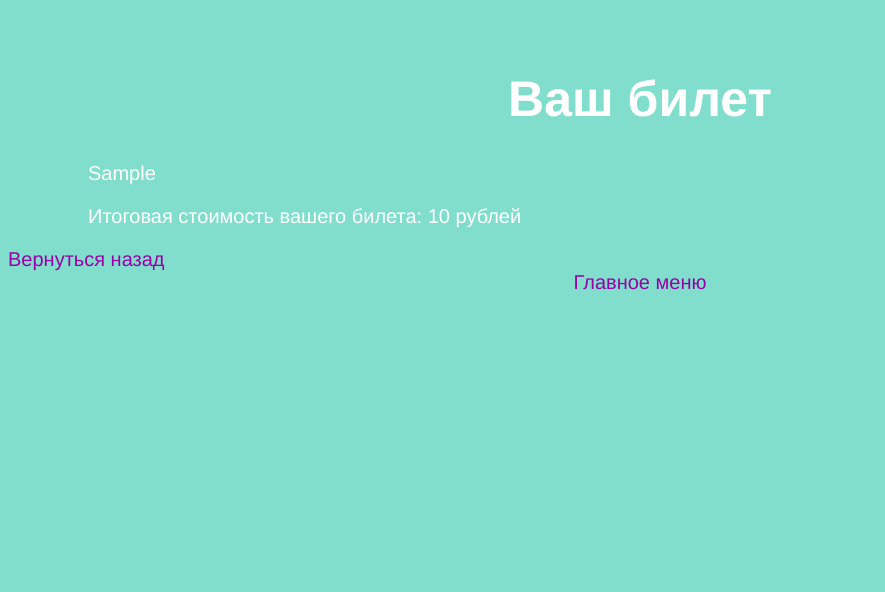
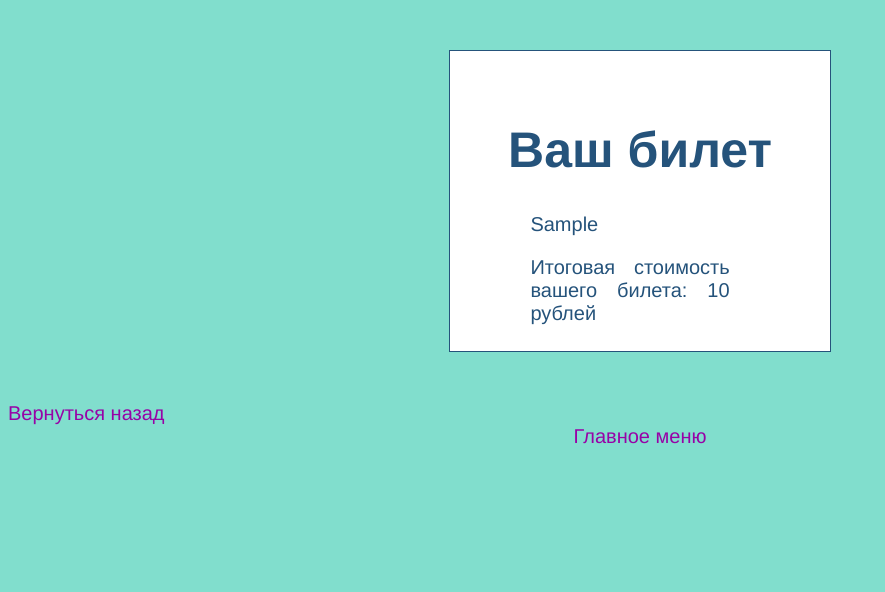
Before and after one commit to Daryash-24/New-labki, a Flask app: template templates/lab3/ticket.html in a window 1280 px wide; the page is wider, and only the part inside the window is pictured. Shown: the part 90-682 px from the top of that part, without its empty margins (0-885 px from the left). Run offline with Flask 3, Linux system fonts and the light colour scheme; the template is opened without the code that fills it: most values are stand-ins (such as "Sample title", 1, 10 or a date in 2020).

Commit message:
Билет

```diff
--- a/templates/lab3/ticket.html
+++ b/templates/lab3/ticket.html
@@ -3,10 +3,24 @@
 {% block lab %} Лабораторная работа 3 {% endblock %}
 
 {% block main %}
-
+<style>
+.bilet{
+    width: 30%;
+    height: 300px;
+    border:1px solid;
+    margin:auto;
+    margin-bottom: 50px;
+    margin-top: 50px;
+    background: white;
+    font-size: 20px;
+    color: #25537b;
+}
+</style>
+    <div class="bilet">
         <h1>Ваш билет</h1>
         <p>{{ ticket_type }}</p>
         <p>Итоговая стоимость вашего билета: {{ ticket_price }} рублей</p>
+    </div>
 
     <div>
         <a href="/lab3/ticket_registration">Вернуться назад</a>
```
Also changed, not shown: templates/lab3/ticket_registration.html (+5 -5 lines). Lines whose indentation alone changed are shown as unchanged.
